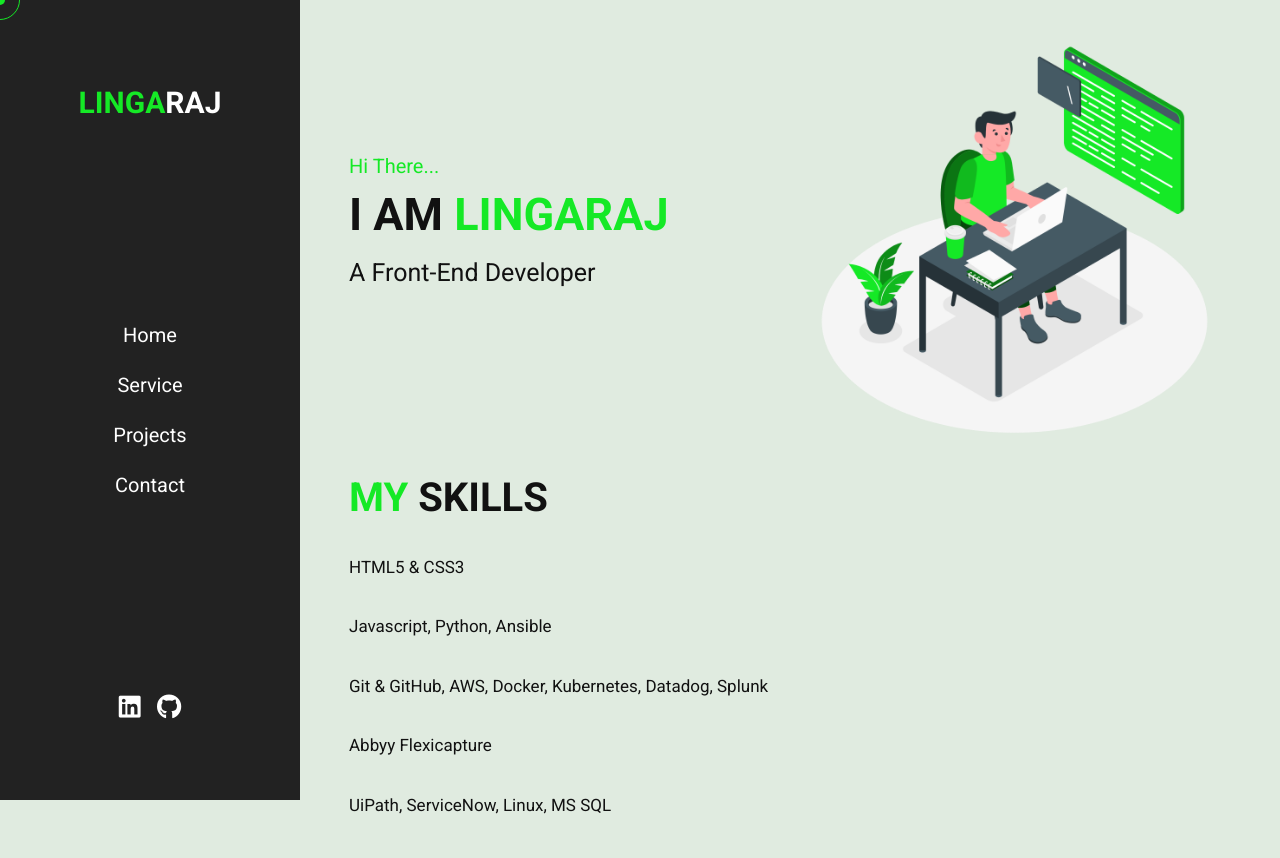
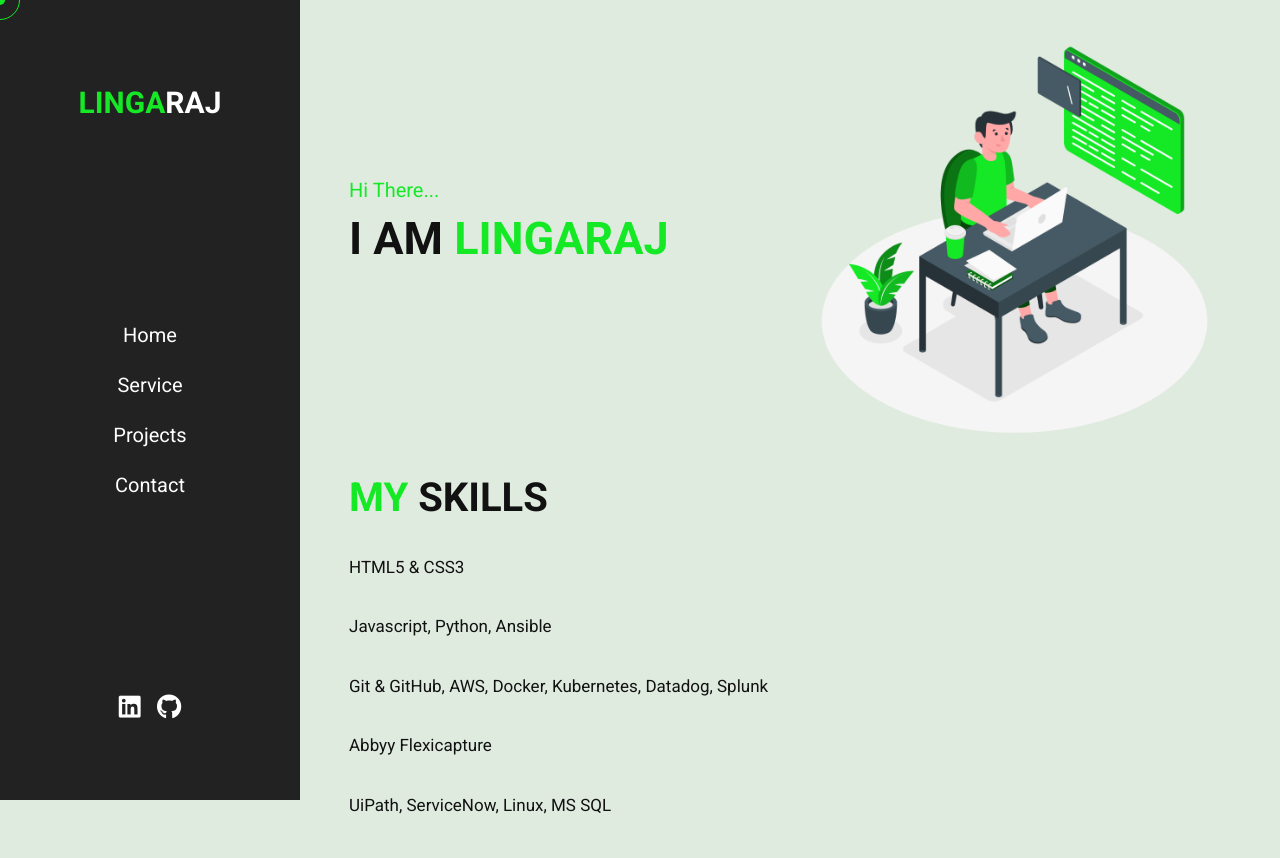
Before and after one commit to Valluvan-Kanini/portfolio2024, a plain HTML site: page index.html in a window 1280 px wide. Shown: the top 858 px of the page. Drawn offline with Linux system fonts and the light colour scheme.

Commit message:
Update index.html

```diff
--- a/index.html
+++ b/index.html
@@ -57,7 +57,7 @@
     <div class="content">
         <span class="hi"> Hi There... </span>
         <h3> i am <span> lingaraj </span> </h3>
-        <p class="info"> A Front-End Developer </p>
+<!--         <p class="info"> A Front-End Developer </p> -->
         <p class="text"></p>
         <!-- <a href="#about" class="btn">About Me</a> -->
     </div>
```
